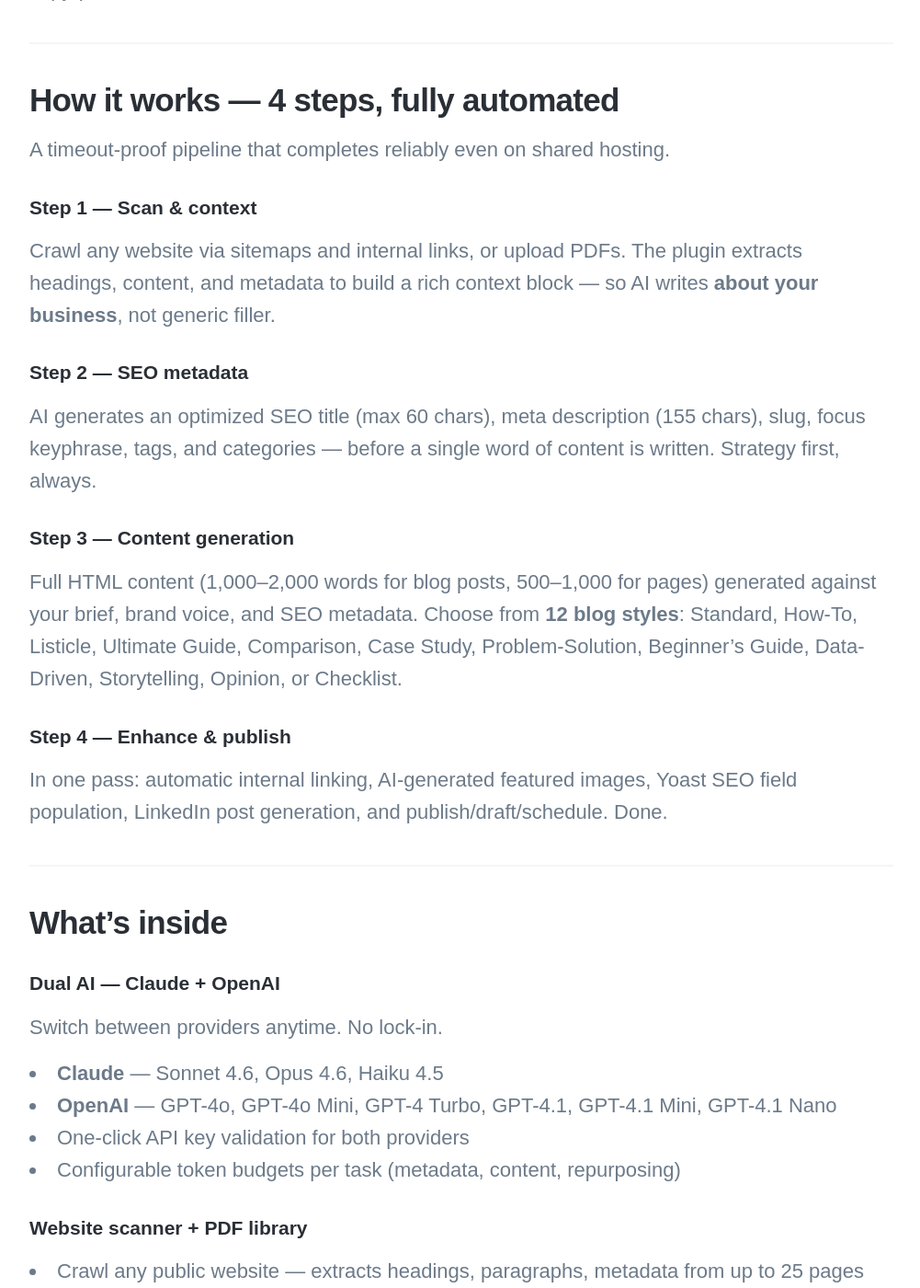
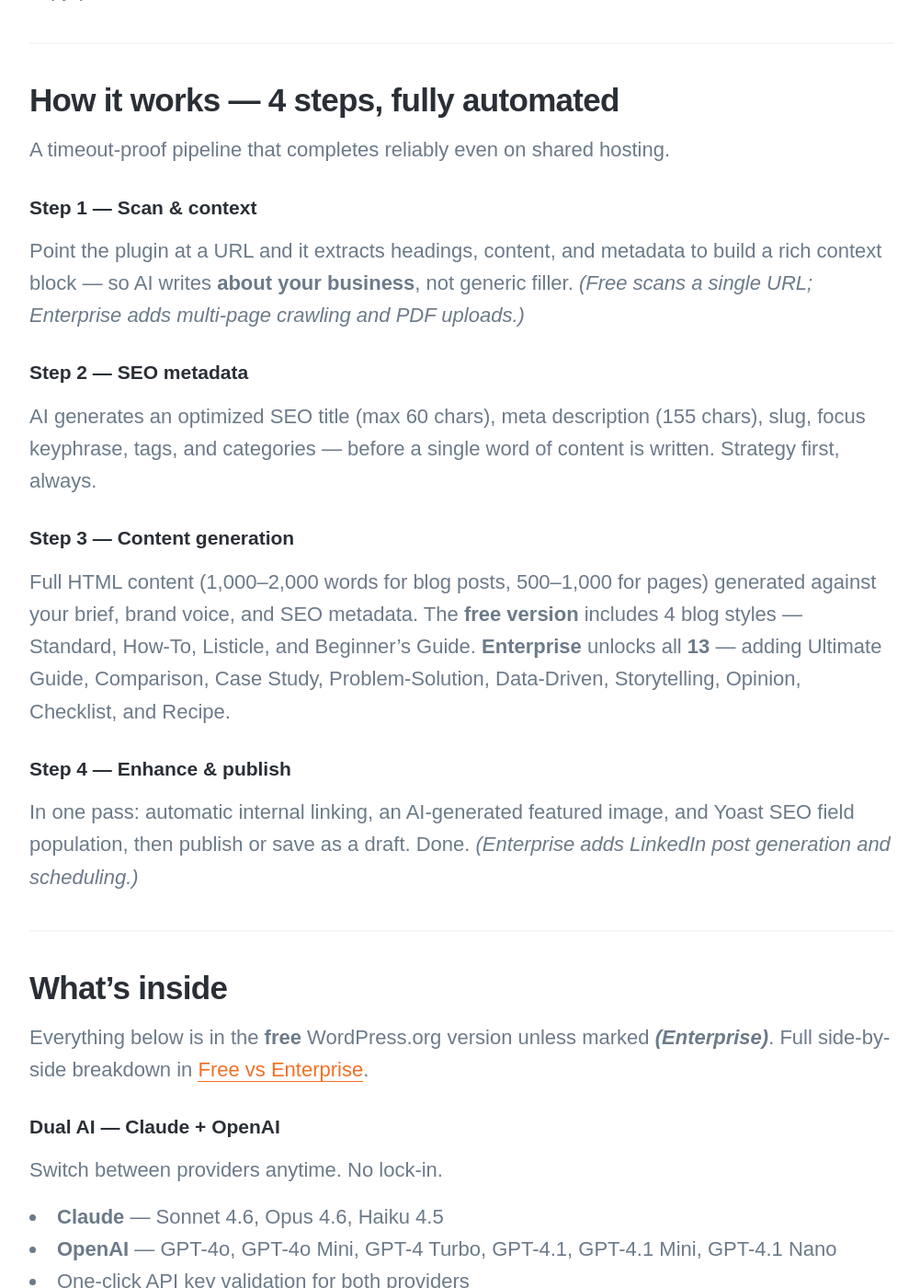
Before and after one commit to raybogman/raybogman.github.io, a Jekyll site: the page built from _pages/ai-content-orchestrator.md, in a window 1280 px wide and 1400 px high, scrolled down 997 px. Shown: the whole window at 92% size, without its empty margins (138-1139 px from the left). Built offline with Jekyll 4.4.1, drawn with Linux system fonts in a browser that asks for light colours; nearby versions of some CDN libraries; some web fonts are replaced; some of the changed text lies outside the part shown.

Commit message:
Align AI Content Orchestrator product page with shipped free v1.0.2
- Fix Free/Enterprise table: repurposing is Enterprise-only, not free
- Label every Enterprise-only feature in the body (free vs Enterprise clear)
- Correct specs: DALL-E 3 -> gpt-image-1 (~$0.06), 12 -> 13 styles (+Recipe),
  WP 5.8-6.7 -> 5.9+ tested to 7.0
- Free version is LIVE on WordPress.org (was 'coming soon'); add free CTA button

Co-Authored-By: Claude Opus 4.8 (1M context) <noreply@anthropic.com>

```diff
--- a/_pages/ai-content-orchestrator.md
+++ b/_pages/ai-content-orchestrator.md
@@ -23,20 +23,22 @@ Every AI writing plugin does the same thing: prompt in, text out. Then you're le
 A timeout-proof pipeline that completes reliably even on shared hosting.
 
 ### Step 1 — Scan & context
-Crawl any website via sitemaps and internal links, or upload PDFs. The plugin extracts headings, content, and metadata to build a rich context block — so AI writes **about your business**, not generic filler.
+Point the plugin at a URL and it extracts headings, content, and metadata to build a rich context block — so AI writes **about your business**, not generic filler. _(Free scans a single URL; Enterprise adds multi-page crawling and PDF uploads.)_
 
 ### Step 2 — SEO metadata
 AI generates an optimized SEO title (max 60 chars), meta description (155 chars), slug, focus keyphrase, tags, and categories — before a single word of content is written. Strategy first, always.
 
 ### Step 3 — Content generation
-Full HTML content (1,000–2,000 words for blog posts, 500–1,000 for pages) generated against your brief, brand voice, and SEO metadata. Choose from **12 blog styles**: Standard, How-To, Listicle, Ultimate Guide, Comparison, Case Study, Problem-Solution, Beginner's Guide, Data-Driven, Storytelling, Opinion, or Checklist.
+Full HTML content (1,000–2,000 words for blog posts, 500–1,000 for pages) generated against your brief, brand voice, and SEO metadata. The **free version** includes 4 blog styles — Standard, How-To, Listicle, and Beginner's Guide. **Enterprise** unlocks all **13** — adding Ultimate Guide, Comparison, Case Study, Problem-Solution, Data-Driven, Storytelling, Opinion, Checklist, and Recipe.
 
 ### Step 4 — Enhance & publish
-In one pass: automatic internal linking, AI-generated featured images, Yoast SEO field population, LinkedIn post generation, and publish/draft/schedule. Done.
+In one pass: automatic internal linking, an AI-generated featured image, and Yoast SEO field population, then publish or save as a draft. Done. _(Enterprise adds LinkedIn post generation and scheduling.)_
 
 ---
 
 ## What's inside
+
+Everything below is in the **free** WordPress.org version unless marked **_(Enterprise)_**. Full side-by-side breakdown in [Free vs Enterprise](#free-vs-enterprise).
 
 ### Dual AI — Claude + OpenAI
 Switch between providers anytime. No lock-in.
@@ -47,34 +49,33 @@ Switch between providers anytime. No lock-in.
 - Configurable token budgets per task (metadata, content, repurposing)
 
 ### Website scanner + PDF library
-- Crawl any public website — extracts headings, paragraphs, metadata from up to 25 pages
-- Smart URL prioritization (services, about, blog pages first)
-- Save frequently-used URLs for one-click reuse
-- Upload PDFs (up to 100MB) — auto-extract text, reuse across future generations
-- Configurable scan limits, context length, and timeout
+- Scan a single URL — extract headings, paragraphs, and metadata for context _(free)_
+- Crawl multiple pages with smart URL prioritization — services, about, blog first _(Enterprise)_
+- Save frequently-used URLs for one-click reuse _(Enterprise)_
+- Upload PDFs (up to 100MB) — auto-extract text, reuse across future generations _(Enterprise)_
+- Configurable context length and timeout
 
 ### SEO engine
-- **Competitor gap analysis** — AI analyzes top-ranking content, identifies 2–3 gaps, feeds them into your generation
-- **Automatic internal linking** — scans published posts, scores by keyword relevance, inserts 3–5 contextual links with smart anchor text (multi-word phrases, never single words)
-- **Link placement options** — inline only, "Related articles" section, or both (adaptive split by content length)
-- **Yoast SEO integration** — auto-populates title, meta description, and focus keyphrase when Yoast is active
-- **Focus keyphrase alignment** — AI aligns generated content with your chosen keywords
+- **Automatic internal linking** — scans published posts, scores by keyword relevance, and inserts contextual links with smart anchor text (multi-word phrases, never single words). Up to 3 inline links _(free)_; up to 15, inline and in a "Related articles" block _(Enterprise)_
+- **Yoast SEO integration** — auto-populates title, meta description, and focus keyphrase when Yoast is active _(free)_
+- **Focus keyphrase alignment** — AI aligns generated content with your chosen keywords _(free)_
+- **Competitor gap analysis** — AI analyzes top-ranking content, identifies 2–3 gaps, feeds them into your generation _(Enterprise)_
 
 ### AI-generated featured images
-- **DALL-E 3** (OpenAI) or **Ideogram** — choose your provider
-- 4 AI-generated options per post — pick your favourite from a visual grid
-- **Title overlay** — composite your blog title onto a base image with custom fonts, colors, and two-line auto-fit layout
-- Upload custom bold/italic fonts (TTF, OTF, WOFF)
-- Regenerate overlay text without regenerating the post
+- **gpt-image-1** (OpenAI) image generation _(free)_; **Ideogram** as a second provider _(Enterprise)_
+- 4 AI-generated options per post — pick your favourite from a visual grid _(free)_
+- **Title overlay** — composite your blog title onto a base image with custom fonts, colors, and two-line auto-fit layout _(free)_
+- Upload custom bold/italic fonts (TTF, OTF, WOFF) _(free)_
+- Regenerate overlay text without regenerating the post _(free)_
 
-### LinkedIn auto-share
+### LinkedIn auto-share _(Enterprise)_
 - **OAuth 2.0** — secure authentication, no passwords
 - AI generates a native LinkedIn post (1,000–1,300 chars) with hook, insights, and CTA
 - Auto-share on publish, or share manually from the dashboard
 - Edit and regenerate LinkedIn commentary before posting
 - Toggle per-post — share some posts, skip others
 
-### Content repurposing
+### Content repurposing _(Enterprise)_
 Generate ready-to-use versions from any blog post, one click each:
 
 - **Email newsletter** — 150–250 word summary with CTA
@@ -82,27 +83,27 @@ Generate ready-to-use versions from any blog post, one click each:
 - **Instagram caption** — 150–300 words with emojis and 15–20 hashtags
 - **Pinterest pin** — 100–200 words, optimized for Pinterest search
 
-### Bulk content creation
+### Bulk content creation _(Enterprise)_
 - Queue multiple posts with topics, styles, and dates
 - **AI topic suggestions** — enter a seed keyword, get 5 ideas with recommended blog style
 - **Auto-fill dates** — based on your publishing schedule (daily, every 2–3 days, weekly, bi-weekly, monthly)
 - Generate all sequentially with live progress tracking
 - Skip weekends toggle, configurable publish time
 
-### Scheduled publishing + approval queue
+### Scheduled publishing + approval queue _(Enterprise)_
 - **Draft + schedule** — posts saved for human review before going live
 - **Visual timeline** — see all scheduled content with status indicators (green = scheduled, yellow = pending approval)
 - Countdown timers, LinkedIn sharing indicators
 - Approve, reschedule, or delete from the queue
 - WordPress cron-based publishing with rate-limited catch-up (max one per minute)
 
-### Content refresh
+### Content refresh _(Enterprise)_
 - Select any published post — AI analyzes for thin content, missing FAQ, missing internal links, outdated information
 - Intelligent rewriting preserves URL and SEO value
 - Automatic internal link addition on refresh
 - Dashboard shows stale content (older than 6 months) needing attention
 
-### Thrive Architect integration
+### Thrive Architect integration _(Enterprise)_
 - Toggle between WordPress (standard) or Thrive Architect output format
 - AI HTML auto-converted to Thrive TCB2 markup with proper block wrapping
 - Auto-inject your saved Thrive **Table of Contents** and **CTA templates**
@@ -141,7 +142,7 @@ Generate ready-to-use versions from any blog post, one click each:
 | One AI provider, locked in | Dual AI: Claude + OpenAI, switch anytime |
 | No context about your business | Website scanner + PDF library for real context |
 | Manual internal linking | Automatic smart linking with keyword scoring |
-| No images | DALL-E 3 / Ideogram + title overlay with custom fonts |
+| No images | gpt-image-1 / Ideogram + title overlay with custom fonts |
 | No distribution | LinkedIn auto-share + email / X / Instagram / Pinterest repurposing |
 | Timeouts on shared hosting | 4-step pipeline, timeout-proof architecture |
 | One post at a time | Bulk queue with scheduling, approval, and visual timeline |
@@ -179,7 +180,7 @@ Start free. Upgrade when you're ready to scale.
 | **Email when a post goes live** | — | ✓ |
 | **Write 10+ posts at once** | — | ✓ |
 | **Refresh old posts that are getting stale** | — | ✓ |
-| **Turn a post into emails, tweets, Pinterest pins** | ✓ | ✓ |
+| **Turn a post into emails, tweets, Pinterest pins** | — | ✓ |
 | **Choose between Claude or ChatGPT** | ✓ | ✓ |
 | **AI writes your SEO title, description, keywords** | ✓ | ✓ |
 | **Works with Yoast SEO plugin** | ✓ | ✓ |
@@ -195,14 +196,17 @@ Start free. Upgrade when you're ready to scale.
 | **Enterprise** | **$24.99** | **$249.99** *(save ~$50/yr)* | **$699.99** *(one-time)* |
 
 <div class="contact-actions" markdown="0">
+  <a href="https://wordpress.org/plugins/raybogman-ai-content-orchestrator/" class="button button--large">
+    <i class="fab fa-wordpress"></i> Get the Free Plugin
+  </a>
   <a href="https://checkout.freemius.com/plugin/28680/plan/47216/?billing_cycle=annual" class="button button--large">
     <i class="fas fa-rocket"></i> Get Enterprise — Annual
   </a>
 </div>
 
-<p style="text-align: center; opacity: 0.7; margin-top: 0.75rem;"><em>Free version coming soon to <strong>WordPress.org</strong> — submission in review.</em></p>
+<p style="text-align: center; opacity: 0.7; margin-top: 0.75rem;"><em>Free version now <a href="https://wordpress.org/plugins/raybogman-ai-content-orchestrator/">live on <strong>WordPress.org</strong></a> — install it free today.</em></p>
 
-You only pay for the plugin — AI costs (Claude / OpenAI API usage) are paid directly to your chosen provider. Typical cost per post: **$0.02–$0.10** for text + **$0.04** for a DALL-E 3 featured image.
+You only pay for the plugin — AI costs (Claude / OpenAI API usage) are paid directly to your chosen provider. Typical cost per post: **$0.02–$0.10** for text + **~$0.06** for a gpt-image-1 featured image.
 
 ---
 
@@ -230,7 +234,7 @@ Yes. Toggle "Thrive Architect" output format and AI-generated HTML is auto-conve
 Yes. The plugin works on any WordPress installation. Install it on each client site or manage from a multisite.
 
 ### How much does AI usage cost?
-You pay AI providers directly. Typical per-post cost: $0.02–$0.10 for text generation (varies by model and content length), plus $0.04 per DALL-E 3 featured image. No hidden markup.
+You pay AI providers directly. Typical per-post cost: $0.02–$0.10 for text generation (varies by model and content length), plus ~$0.06 per gpt-image-1 featured image. No hidden markup.
 
 ### What's the difference between this and AI Content Creator?
 AI Content Orchestrator is the successor to AI Content Creator. It includes a built-in migration path — detects the old plugin, imports settings, and offers one-click deactivation.
```
Also changed, not shown: other parts of _pages/ai-content-orchestrator.md (+1 -1 lines).
